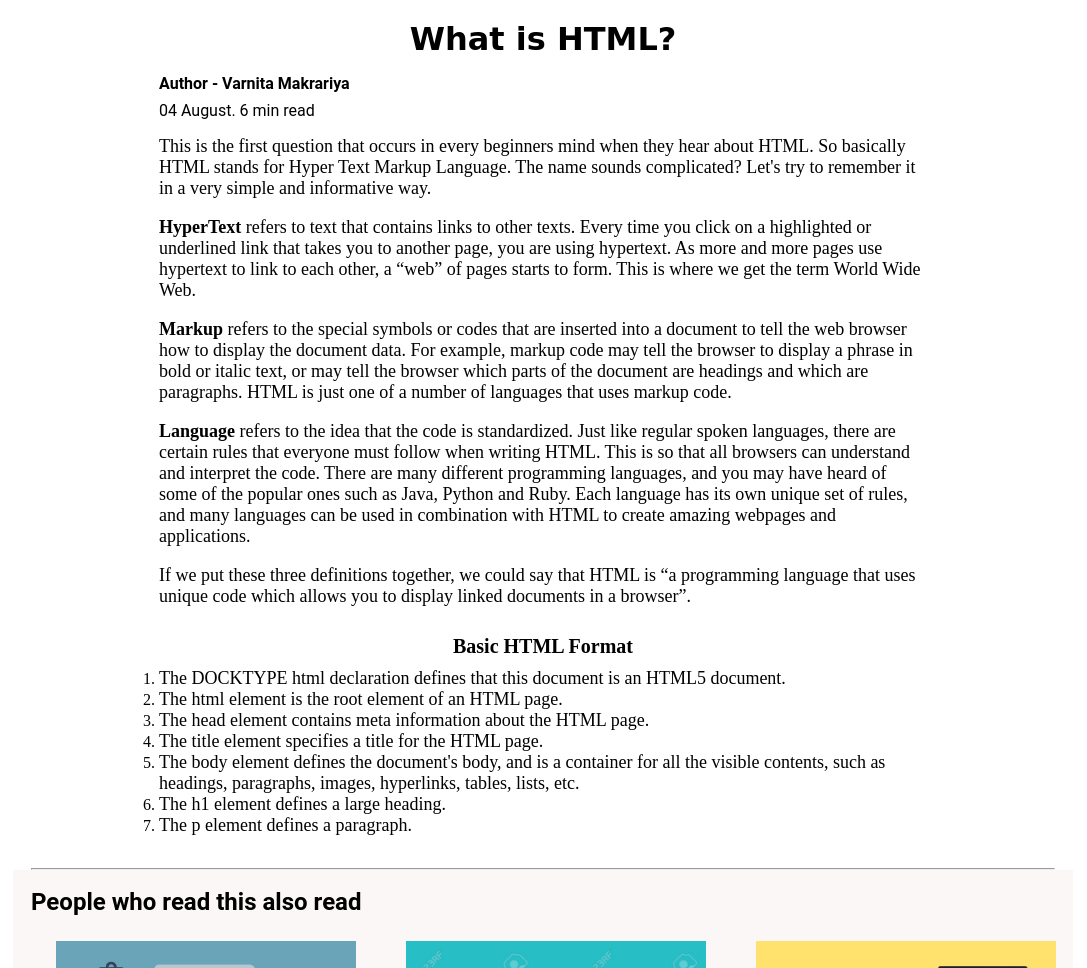
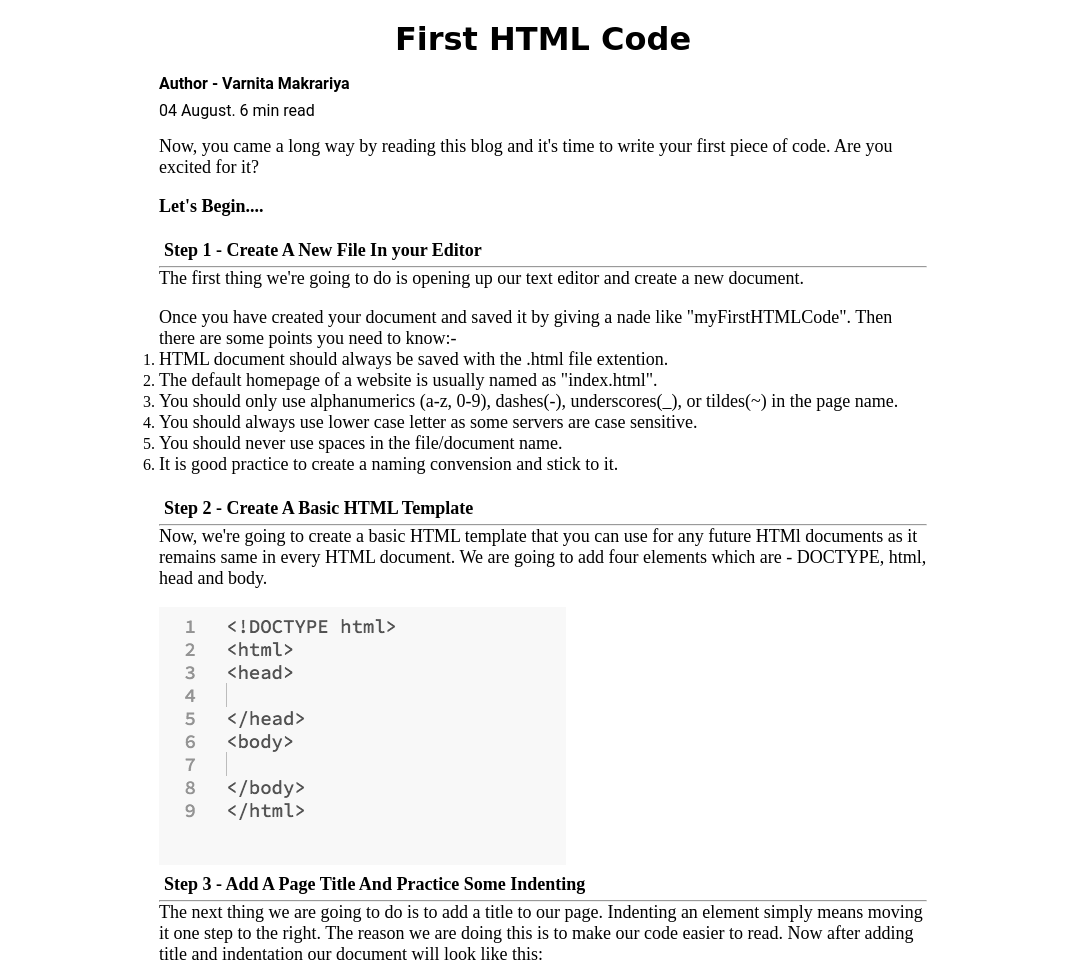
Before and after one commit to varnita619/HTML-Blog, a plain HTML site: page htmlCode.html in a window 1280 px wide. Shown: the part 520-1488 px from the top of the page, without its empty margins (97-1184 px from the left). Drawn offline with Linux system fonts and the light colour scheme.

Commit message:
added html code section

```diff
--- a/htmlCode.html
+++ b/htmlCode.html
@@ -6,7 +6,7 @@
     <meta name="viewport" content="width=device-width, initial-scale=1.0">
     <link rel="stylesheet" href="./css/style.css">
     <link rel="stylesheet" href="./css/aboutHTML.css">
-    <title>About HTML | HTML Blog</title>
+    <title>Your First HTML Code | HTML Blog</title>
 </head>
 <body>
     <nav class="navigation max-width-1 m-auto">
@@ -35,10 +35,10 @@
     </div>
 
     <div class="post-image">
-        <img src="img/3.png" alt="">
+        <img src="img/2.jpg" alt="">
     </div>
     <div class="m-auto blog-post-content max-width-2 m-auto my-2">
-        <h1 class="font1">What is HTML?</h1>
+        <h1 class="font1">First HTML Code</h1>
         <div class="blogpost-meta">
             <div class="author-info">
                 <div>
@@ -50,40 +50,85 @@
             </div>
 
         </div>
-         <p class="font">This is the first question that occurs in every beginners mind when they hear about HTML. So basically HTML stands for Hyper Text Markup Language. The name sounds complicated? Let's try to remember it in a very simple and informative way. </p> <br>
+         <p class="font">Now, you came a long way by reading this blog and it's time to write your first piece of code. Are you excited for it?</p> <br>
 
-            <p class = "font"><b>HyperText</b> refers to text that contains links to other texts. Every time you click on a highlighted or underlined link that takes you to another page, you are using hypertext. As more and more pages use hypertext to link to each other, a “web” of pages starts to form. This is where we get the term World Wide Web.</p> <br>
+            <p class = "font"><b>Let's Begin....</b></p> <br>
 
-            <p class = "font"><b> Markup</b> refers to the special symbols or codes that are inserted into a document to tell the web browser how to display the document data. For example, markup code may tell the browser to display a phrase in bold or italic text, or may tell the browser which parts of the document are headings and which are paragraphs. HTML is just one of a number of languages that uses markup code.</p> <br>
+            <p class = "font" style="padding: 5px;"><b>Step 1 - Create A New File In your Editor</b></p> <hr>
 
-            <p class = "font"><b> Language</b> refers to the idea that the code is standardized. Just like regular spoken languages, there are certain rules that everyone must follow when writing HTML. This is so that all browsers can understand and interpret the code. There are many different programming languages, and you may have heard of some of the popular ones such as Java, Python and Ruby. Each language has its own unique set of rules, and many languages can be used in combination with HTML to create amazing webpages and applications.</p> <br>
+            <p class = "font">The first thing we're going to do is opening up our text editor and create a new document.</p> <br>
 
-            <p class = "font">If we put these three definitions together, we could say that HTML is “a programming language that uses unique code which allows you to display linked documents in a browser”.</p> <br>
-
-         <div style="font-weight: bold;text-align: center;font-size: 20px; padding: 10px;">Basic HTML Format</div>
+            <p class = "font">Once you have created your document and saved it by giving a nade like "myFirstHTMLCode". Then there are some points you need to know:-
                 <ol>
                     <li>
-                <p class="font">The DOCKTYPE html declaration defines that this document is an HTML5 document.</p>
+                       <p class="font">HTML document should always be saved with the .html file extention.</p>
                     </li>
                     <li>
-                <p class="font">The html element is the root element of an HTML page.</p>
+                       <p class="font">The default homepage of a website is usually named as "index.html".</p>
                     </li>
                     <li>
-                <p class="font">The head element contains meta information about the HTML page.</p>
+                       <p class="font">You should only use alphanumerics (a-z, 0-9), dashes(-), underscores(_), or tildes(~) in the page name.
+                       </p>
                     </li>
                     <li>
-                <p class="font">The title element specifies a title for the HTML page.</p>
+                       <p class="font">You should always use lower case letter as some servers are case sensitive.</p>
                     </li>
                     <li>
-                <p class="font">The body element defines the document's body, and is a container for all the visible contents, such as headings, paragraphs, images, hyperlinks, tables, lists, etc.</p>
+                       <p class="font">You should never use spaces in the file/document name.</p>
                     </li>
                     <li>
-                <p class="font">The h1 element defines a large heading.</p>
-             </li>
-             <li>
-                <p class="font">The p element defines a paragraph.</p>
+                       <p class="font">It is good practice to create a naming convension and stick to it.</p>
                     </li>
                 </ol>
+            </p> <br>
+
+            <p class = "font" style="padding: 5px;"><b>Step 2 - Create A Basic HTML Template</b></p> <hr>
+
+            <p class = "font">Now, we're going to create a basic HTML template that you can use for any future HTMl documents as it remains same in every HTML document. We are going to add four elements which are - DOCTYPE, html, head and body.</p> <br>
+
+            <img src="img/htmlTemplate.png">
+
+            <p class = "font" style="padding: 5px;"><b>Step 3 - Add A Page Title And Practice Some Indenting</b></p> <hr>
+
+            <p class = "font">The next thing we are going to do is to add a title to our page.
+                Indenting an element simply means moving it one step to the right. The reason we are doing this is to make our code easier to read. Now after adding title and indentation our document will look like this:
+            </p> <br>
+
+            <img src="img/title.png">
+
+            <p class = "font" style="padding: 5px;"><b>Step 4 - Add Headings And Preview In The Browser</b></p><hr>
+
+            <p class = "font">Now, it's time to start adding some content in the body of our HTML document.</p><br>
+
+            <p class = "font"><b>Headings are very important. As they define the structure of your document. Search engines use headings to index the structure and content of your page. If you don't use headings in an appropriate manner it may be harder for people to find your page when they use a search engine.</b></p> <br>
+
+            <p class = "font">Basically, there are many tags for displaying the text as heading like("h1, h2, h3, h4..."). The thing you should remember is smaller the number larger the heading as h1 tag shows the largest heading h2 tag shows the heading comparitively smaller than h1. You can understand this by seeing below code and its output.</p> <br>
+
+            <img src="img/heading.png">
+
+            <p class = "font">Now, for previewing it's output on the browser you can simply click the "GoLive" button present in the bottom-right corner of VS Code or you can right click and from the given options you ca simply select "Open With Live Server" option.</p> <br>
+
+            <p class="font">Now your output will look like this</p><br>
+
+            <img src="img/html-heading-output.png">
+
+            <p class = "font" style="padding: 5px;"><b>Step 5 - Using Image tag</b></p><hr>
+
+            <p class = "font">The most fascinating and attractive thing on every website is images. So, now here is how you can add images to your webpage.</p><br>
+
+            <p class = "font"><b>Firstly write img with angle brackets and your image tag is created. Now put the source of the image which you want to be displayed on the browser in src. Your code will lokk like this</b></p> <br>
+
+            <img src="img/imgHtml.PNG">
+
+            <p class = "font">Now we have given height and width also to this image. So your output will look like this.</p> <br>
+
+            <img src="img/img.PNG">
+
+            <p class="font">After completing this blog, you should have a overview of how to code with HTML.
+            Now you can write your code and explore more about HTMl and other frameworks of web dev as well. The next step for you is to practice more and more and make amazing websites.
+            </p>
+
+
     </div>
 
     <div class="max-width-1 m-auto"><hr></div>
@@ -130,13 +175,7 @@
     </div>
 
     <div class="footer">
-        <p>Copyright &copy; iBlog.com </p>
-         <a href="https://www.vecteezy.com/free-vector/typewriter">Vector Credits: Vecteezy</a>
-    </div>
-
-    <div class="footer">
         <p>Made with ♥ by &copy; Varnita Makrariya </p>
-        <!-- <a href="https://www.vecteezy.com/free-vector/typewriter">Vector Credits: Vecteezy</a> -->
     </div>
 
 </body>
```
Also changed, not shown: aboutHTML.html (+0 -6 lines), index.html (+0 -1 lines), img/html-heading-output.png (added), img/img.PNG (added), img/imgHtml.PNG (added). Lines whose indentation alone changed are shown as unchanged.
